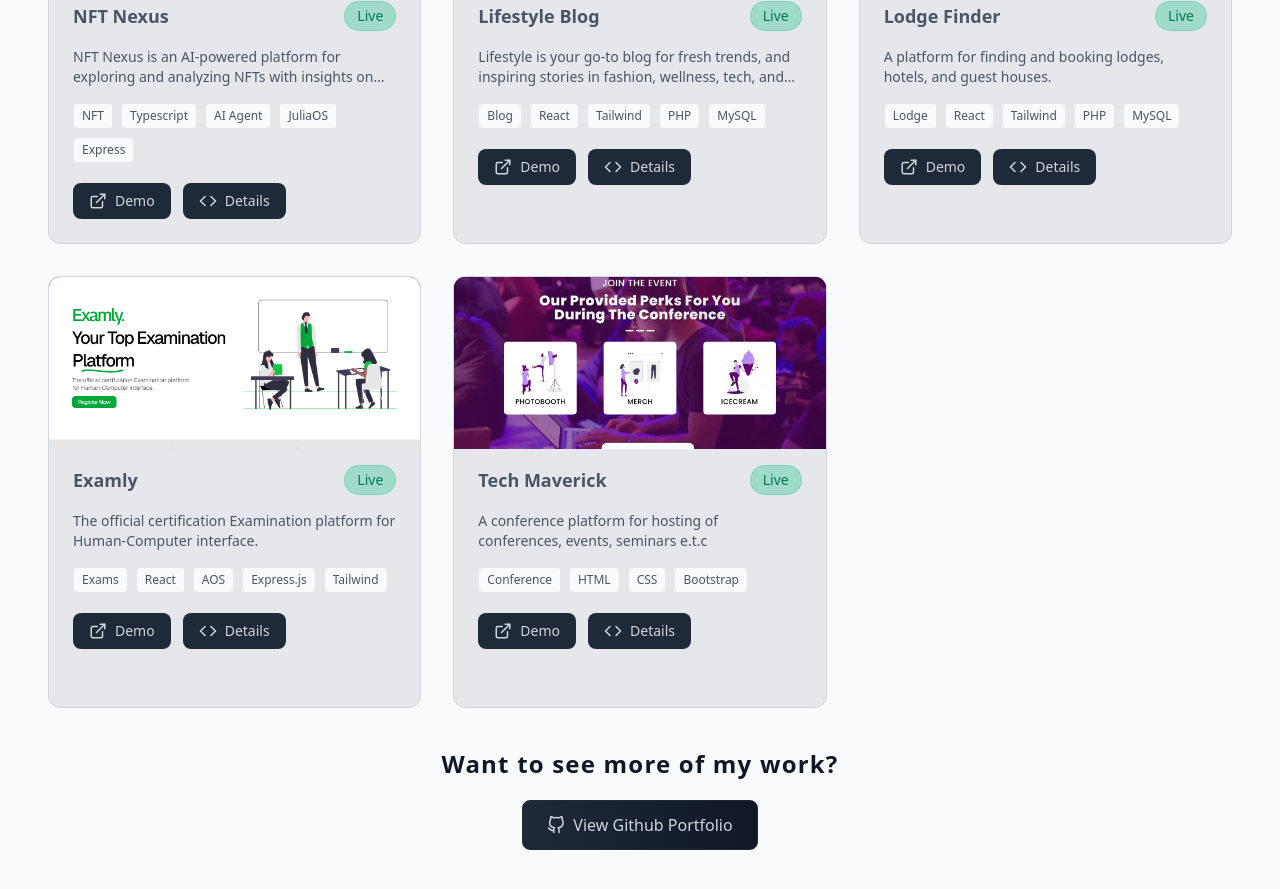
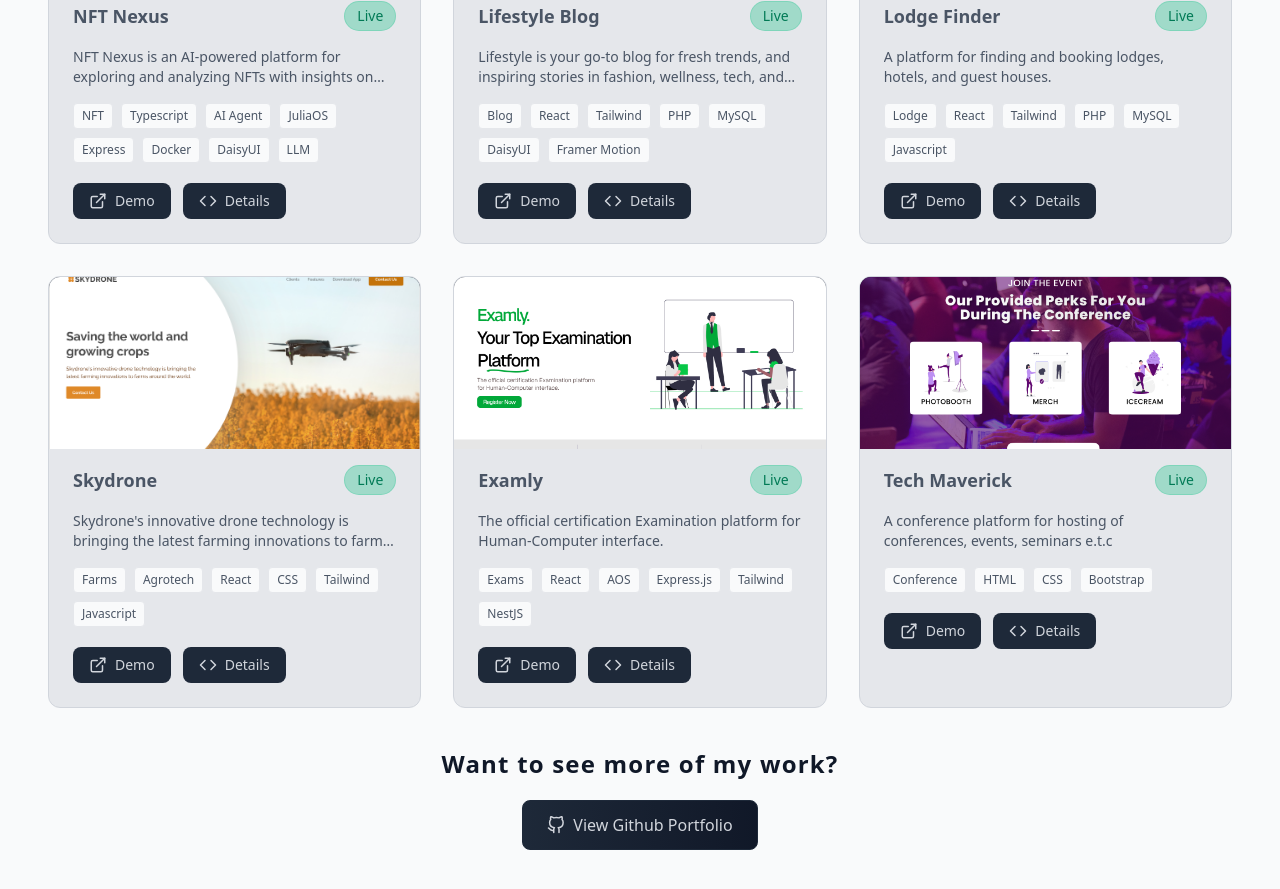
Before and after one commit to Fortexfreddie/Portfolio2, a React (Vite) app: page / in a window 1280 px wide. Shown: the part 4800-5689 px from the top of the page. Built offline with nearby package versions, Linux system fonts and the light colour scheme.

Commit message:
fix: correct LazyDocs repo URL and add skydrone image import

```diff
--- a/src/components/Projects.jsx
+++ b/src/components/Projects.jsx
@@ -1,6 +1,7 @@
 import Conference from "../assets/images/conference.png";
 import Examly from "../assets/images/Examly.png";
 import lazydocs from "../assets/images/lazydocs.png";
+import skydrone from "../assets/images/skydrone.png";
 import lodgeFinder from "../assets/images/lodgeFinder.png";
 import Troopi from "../assets/images/Troopi.png";
 import lifestyle from "../assets/images/lifstyle.png";
@@ -17,7 +18,7 @@ const projects = [
     description:
       "LazyDocs is a VS Code extension that auto-generates project documentation, commit messages, and Baseline reports with LLM support, powered by an Express backend for API requests.",
     image: lazydocs,
-    repo: "https://github.com/Fortexfreddie/LazyDocs",
+    repo: "https://github.com/FrankLayza/lazydocs",
     alt: "LazyDocs",
     tags: ["VS Code Extension", "Node.js", "Express", "LLM", "Automation"],
   },
@@ -29,7 +30,13 @@ const projects = [
     image: honeycrush,
     repo: "https://github.com/Fortexfreddie/HoneyCrush",
     alt: "Honey Crush",
-    tags: ["GameFi", "Honeycomb Protocol", "Blockchain"],
+    tags: [
+      "GameFi",
+      "Honeycomb Protocol",
+      "Blockchain",
+      "Express",
+      "Typescript",
+    ],
   },
   {
     title: "NFT Nexus",
@@ -39,7 +46,16 @@ const projects = [
     image: nexus,
     repo: "https://github.com/FrankLayza/nft-nexus",
     alt: "NFT Nexus",
-    tags: ["NFT", "Typescript", "AI Agent", "JuliaOS", "Express"],
+    tags: [
+      "NFT",
+      "Typescript",
+      "AI Agent",
+      "JuliaOS",
+      "Express",
+      "Docker",
+      "DaisyUI",
+      "LLM",
+    ],
   },
   {
     title: "Lifestyle Blog",
@@ -49,7 +65,15 @@ const projects = [
     image: lifestyle,
     repo: "https://github.com/Fortexfreddie/LIFESTYLEBLOG",
     alt: "Lifestyle Blog",
-    tags: ["Blog", "React", "Tailwind", "PHP", "MySQL"],
+    tags: [
+      "Blog",
+      "React",
+      "Tailwind",
+      "PHP",
+      "MySQL",
+      "DaisyUI",
+      "Framer Motion",
+    ],
   },
   {
     title: "Lodge Finder",
@@ -59,18 +83,18 @@ const projects = [
     image: lodgeFinder,
     repo: "https://github.com/Fortexfreddie/Lodge_Finder_Project",
     alt: "Lodge Finder",
-    tags: ["Lodge", "React", "Tailwind", "PHP", "MySQL"],
+    tags: ["Lodge", "React", "Tailwind", "PHP", "MySQL", "Javascript"],
   },
-  //   {
-  //     title: "Skydrone",
-  //     url: "https://skydrones.netlify.app",
-  //     description:
-  //       "Skydrone's innovative drone technology is bringing the latest farming innovations to farms around the world.",
-  //     image: skydrone,
-  //     repo: "https://github.com/Fortexfreddie/SKYDRONE",
-  //     alt: "skydrone",
-  //     tags: ["Farms", "React", "CSS", "Tailwind"],
-  //   },
+  {
+    title: "Skydrone",
+    url: "https://skydrones.netlify.app",
+    description:
+      "Skydrone's innovative drone technology is bringing the latest farming innovations to farms around the world.",
+    image: skydrone,
+    repo: "https://github.com/Fortexfreddie/SKYDRONE",
+    alt: "skydrone",
+    tags: ["Farms", "Agrotech", "React", "CSS", "Tailwind", "Javascript"],
+  },
   {
     title: "Examly",
     url: "https://examlyy.netlify.app",
@@ -79,7 +103,7 @@ const projects = [
     image: Examly,
     repo: "https://github.com/Fortexfreddie/online-exam-platform",
     alt: "Examly",
-    tags: ["Exams", "React", "AOS", "Express.js", "Tailwind"],
+    tags: ["Exams", "React", "AOS", "Express.js", "Tailwind", "NestJS"],
   },
   {
     title: "Tech Maverick",
@@ -102,7 +126,7 @@ const inDevelopmentProject = [
     image: Troopi,
     repo: "https://github.com/Fortexfreddie/Troopi",
     alt: "Troopi Marketplace",
-    tags: ["Pi Network", "React", "Tailwind", "Framer Motion"],
+    tags: ["Pi Network", "React", "Tailwind", "Framer Motion", "Typescript"],
   },
 ];
 const Projects = () => {
```
